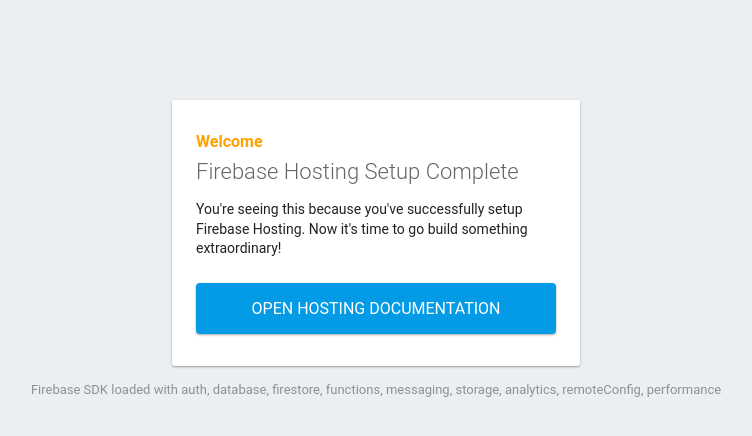
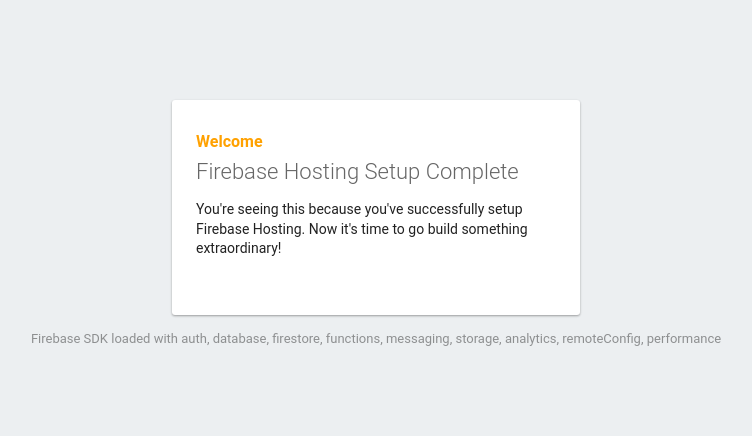
Before and after one commit to odanicola/gtmtest, a plain HTML site: page public/index.html in a window 1280 px wide. Shown: the whole page, without its empty margins (264-1016 px from the left). Drawn offline with Linux system fonts and the light colour scheme; some packages are replaced by stand-ins of ours.

Commit message:
update index

```diff
--- a/public/index.html
+++ b/public/index.html
@@ -43,7 +43,6 @@
       <h2>Welcome</h2>
       <h1>Firebase Hosting Setup Complete</h1>
       <p>You're seeing this because you've successfully setup Firebase Hosting. Now it's time to go build something extraordinary!</p>
-      <a target="_blank" href="https://firebase.google.com/docs/hosting/">Open Hosting Documentation</a>
     </div>
     <p id="load">Firebase SDK Loading&hellip;</p>
 
```
